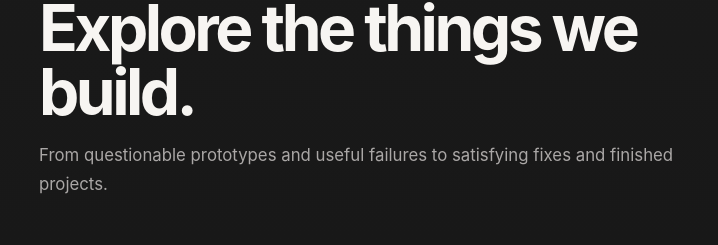
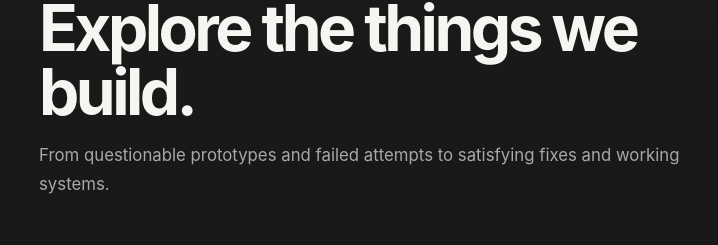
Before and after one commit to Titanium-Harmonics/titanium-harmonics-web, a website: page index.html in a window 1280 px wide. Shown: the part 776-1021 px from the top of the page, 25-743 px from the left. Drawn offline with Linux system fonts and the light colour scheme.

Commit message:
chore: improve wording

```diff
--- a/index.html
+++ b/index.html
@@ -63,8 +63,7 @@
         <p class="eyebrow">PROJECTS</p>
         <h2>Explore the things we build.</h2>
         <p>
-          From questionable prototypes and useful failures to satisfying fixes
-          and finished projects.
+          From questionable prototypes and failed attempts to satisfying fixes and working systems.
         </p>
       </div>
 
```
